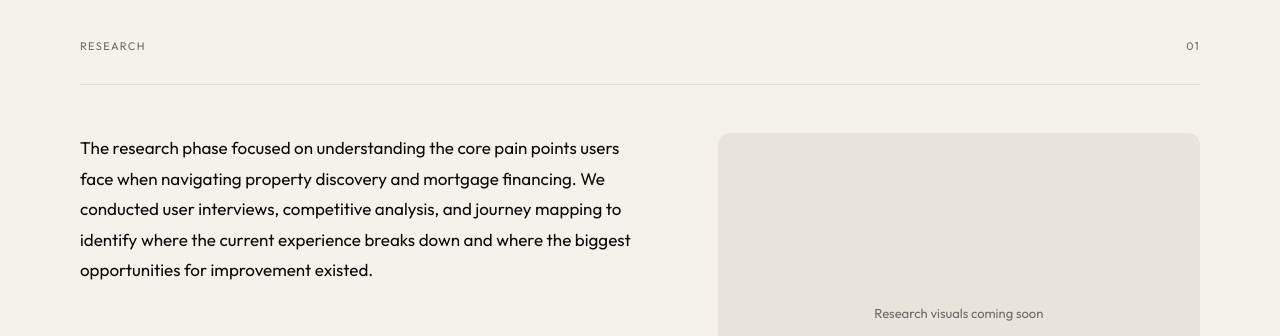
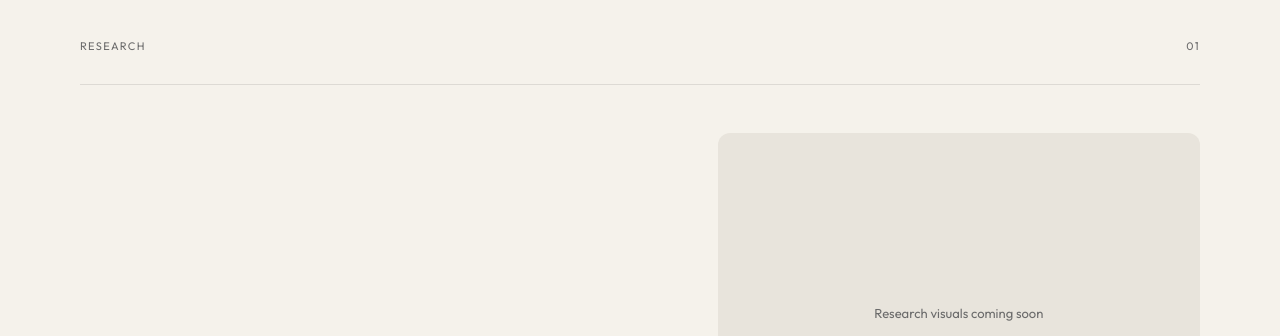
Before and after one commit to Faymous-tech/uiux-design-portfolio, a Next.js app: page /work/addicto in a window 1280 px wide. Shown: the part 2300-2636 px from the top of the page. Built offline with nearby package versions, Linux system fonts and the light colour scheme.

Commit message:
Add padding to Nanaade research video container and remove incorrect hardcoded fallback text

```diff
--- a/src/app/work/[id]/CaseStudyClient.tsx
+++ b/src/app/work/[id]/CaseStudyClient.tsx
@@ -384,13 +384,12 @@ export default function CaseStudyPage() {
           <div style={{ display: "grid", gridTemplateColumns: "55fr 45fr", gap: "48px", alignItems: "start" }}>
             {/* Left — research paragraph */}
             <p style={{ fontFamily: "var(--font-display)", fontWeight: 400, fontSize: "17px", color: "#0A0A0A", lineHeight: 1.8, maxWidth: "560px", margin: 0 }}>
-              {project.research ?? "The research phase focused on understanding the core pain points users face when navigating property discovery and mortgage financing. We conducted user interviews, competitive analysis, and journey mapping to identify where the current experience breaks down and where the biggest opportunities for improvement existed."}
+              {project.research ?? ""}
             </p>
 
             {/* Right — research video, scrollable image, or placeholder */}
             {project.researchVideo ? (
-              <div style={{ aspectRatio: "4 / 3", borderRadius: "16px", overflow: "hidden", backgroundColor: "#F5F2EB" }}>
-                <div style={{ width: "100%", height: "100%", padding: "24px", boxSizing: "border-box" }}>
+              <div style={{ aspectRatio: "4 / 3", borderRadius: "16px", overflow: "hidden", backgroundColor: "#F5F2EB", padding: "24px", boxSizing: "border-box" }}>
                 <video
                   src={project.researchVideo}
                   autoPlay
@@ -399,7 +398,6 @@ export default function CaseStudyPage() {
                   playsInline
                   style={{ width: "100%", height: "100%", objectFit: "contain", display: "block" }}
                 />
-                </div>
               </div>
             ) : project.researchImage ? (
               <div
```
Lines whose indentation alone changed are shown as unchanged.
